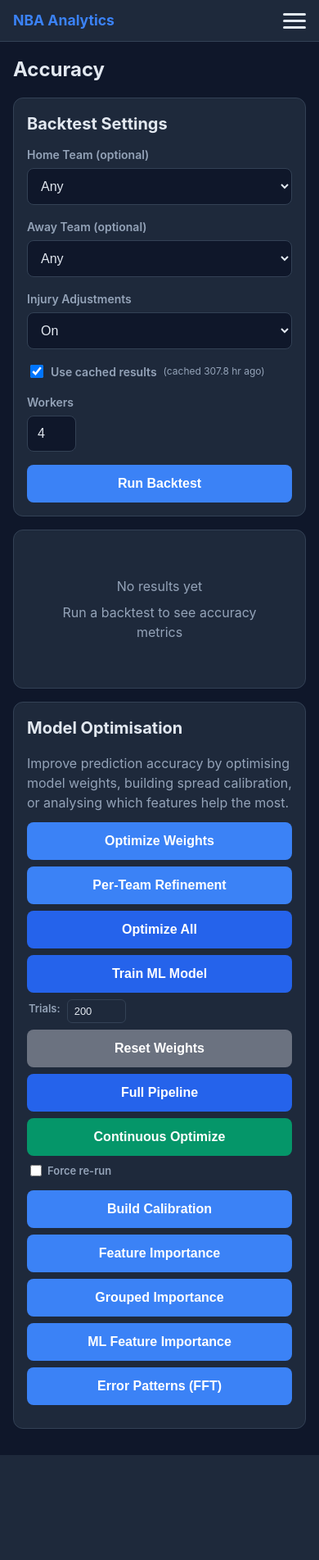
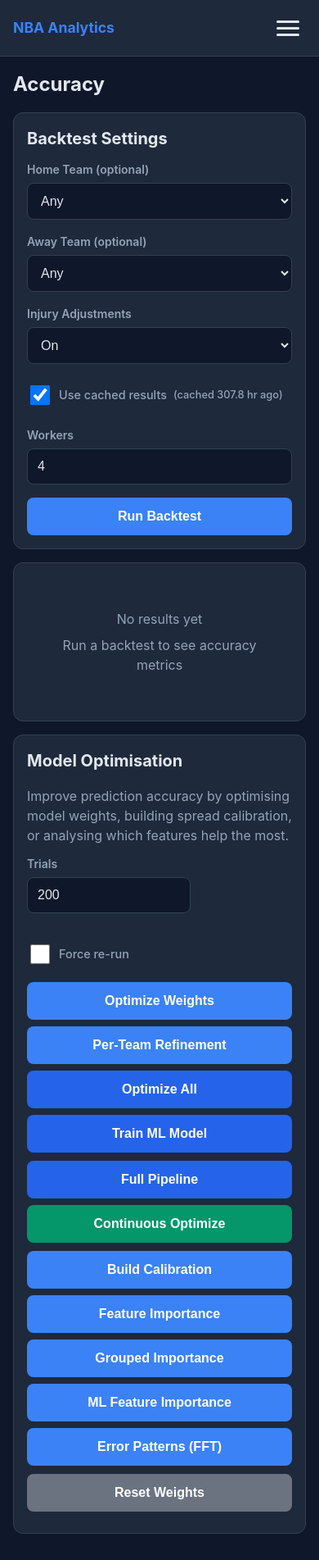
Before and after one commit to sk408/trytry, a FastAPI app: page /accuracy in a window 390 px wide. Shown: the whole page at 82% size. Before the commit the page ends 1775 px from the top, so only its background shows below. Run offline with FastAPI, Linux system fonts and the light colour scheme; data that the repository does not hold is empty.

Commit message:
AI 2NE MOBILE

```diff
--- a/src/web/static/style.css
+++ b/src/web/static/style.css
@@ -53,13 +53,14 @@
 .menu-toggle {
   display: flex;
   flex-direction: column;
-  justify-content: space-around;
-  width: 28px;
-  height: 24px;
+  justify-content: center;
+  gap: 5px;
+  width: 44px;
+  height: 44px;
   background: transparent;
   border: none;
   cursor: pointer;
-  padding: 0;
+  padding: 10px 8px;
 }
 
 .menu-toggle span {
@@ -727,6 +799,81 @@
   font-size: 1rem;
 }
 
+/* Model Optimisation Layout */
+.opt-actions {
+  display: flex;
+  flex-direction: column;
+  gap: 8px;
+  margin-bottom: 10px;
+}
+
+.opt-settings {
+  display: flex;
+  flex-direction: column;
+  gap: 12px;
+  margin-bottom: 12px;
+}
+
+.opt-trials-group {
+  max-width: 200px;
+}
+
+.opt-checkbox-label {
+  display: flex;
+  align-items: center;
+  gap: 8px;
+  cursor: pointer;
+  font-weight: 500;
+  font-size: 0.9rem;
+  color: var(--text-muted);
+  min-height: 44px;
+  margin: 0;
+}
+
+.opt-checkbox-label input[type="checkbox"] {
+  width: 24px;
+  height: 24px;
+  min-width: 24px;
+  cursor: pointer;
+}
+
+.btn-primary {
+  background: #2563eb;
+  color: #fff;
+  font-weight: 600;
+}
+
+.btn-primary:hover {
+  background: #3b82f6;
+}
+
+.btn-success {
+  background: #059669;
+  color: #fff;
+  font-weight: 600;
+}
+
+.btn-success:hover {
+  background: #10b981;
+}
+
+.btn-cancel {
+  background: #991b1b;
+  color: #fecaca;
+}
+
+.btn-cancel:hover {
+  background: #b91c1c;
+}
+
+.btn-muted {
+  background: #6b7280;
+}
+
+.btn-muted:hover {
+  background: #9ca3af;
+}
+
 /* Desktop Styles */
 @media (min-width: 768px) {
   .menu-toggle {
--- a/src/web/templates/accuracy.html
+++ b/src/web/templates/accuracy.html
@@ -38,20 +38,18 @@
       </select>
     </div>
 
-    <div class="form-group" style="display: flex; align-items: center; gap: 8px;">
-      <label style="display: flex; align-items: center; gap: 6px; cursor: pointer; margin: 0;">
-        <input type="checkbox" id="use-cache" name="use_cache" value="1" checked
-               style="width: 16px; height: 16px;">
+    <div class="form-group">
+      <label class="opt-checkbox-label">
+        <input type="checkbox" id="use-cache" name="use_cache" value="1" checked>
         Use cached results
+        <span id="cache-age" class="text-muted" style="font-size: 0.8rem;"></span>
       </label>
-      <span id="cache-age" style="color: #94a3b8; font-size: 12px;"></span>
     </div>
 
     <div class="form-group">
       <label for="workers">Workers</label>
       <input type="number" id="workers" name="max_workers" value="4" min="1" max="16" step="1"
-             title="Number of parallel threads. More = faster but more CPU. 4 is a good default."
-             style="width: 60px;">
+             title="Number of parallel threads. More = faster but more CPU. 4 is a good default.">
     </div>
 
     <button type="submit">Run Backtest</button>
@@ -204,32 +202,41 @@
     Improve prediction accuracy by optimising model weights, building spread calibration,
     or analysing which features help the most.
   </p>
-  <!-- Row 1: Main optimisation buttons -->
-  <div style="display: flex; gap: 8px; flex-wrap: wrap; align-items: center; margin-bottom: 8px;">
+  <!-- Settings row: Trials + Force re-run -->
+  <div class="opt-settings">
+    <div class="form-group opt-trials-group">
+      <label for="opt-trials">Trials</label>
+      <input type="number" id="opt-trials" value="200" min="50" max="2000" step="50"
+             title="Number of weight combinations to evaluate. More = better but slower. 200 default, 500+ for thorough.">
+    </div>
+    <label class="opt-checkbox-label">
+      <input type="checkbox" id="force-rerun"> Force re-run
+    </label>
+  </div>
+  <!-- Optimization buttons -->
+  <div class="opt-actions">
     <button id="btn-optimize" onclick="startOptimize()">Optimize Weights</button>
     <button id="btn-team-refine" onclick="startTeamRefinement()">Per-Team Refinement</button>
-    <button id="btn-optimize-all" onclick="startOptimizeAll()" style="background:#2563eb; color:#fff; font-weight:600;">Optimize All</button>
-    <button id="btn-ml-train" onclick="startMLTrain()" style="background:#2563eb; color:#fff; font-weight:600;">Train ML Model</button>
-    <label for="opt-trials" style="margin-left: 2px; font-size: 13px; color: #94a3b8;">Trials:</label>
-    <input type="number" id="opt-trials" value="200" min="50" max="2000" step="50"
-           title="Number of weight combinations to evaluate. More = better but slower. 200 default, 500+ for thorough."
-           style="width: 72px; padding: 6px 8px; border: 1px solid #334155; border-radius: 6px;
-                  background: #1e293b; color: #e2e8f0; font-size: 13px;">
-    <button id="btn-clear-weights" onclick="clearWeights()" style="background:#6b7280;">Reset Weights</button>
+    <button id="btn-optimize-all" onclick="startOptimizeAll()" class="btn-primary">Optimize All</button>
+    <button id="btn-ml-train" onclick="startMLTrain()" class="btn-primary">Train ML Model</button>
   </div>
-  <!-- Row 2: Pipeline + analysis buttons -->
-  <div style="display: flex; gap: 8px; flex-wrap: wrap; align-items: center; margin-bottom: 12px;">
-    <button id="btn-pipeline" onclick="startFullPipeline()" style="background:#2563eb; color:#fff; font-weight:600;">Full Pipeline</button>
-    <button id="btn-continuous" onclick="startContinuousOpt()" style="background:#059669; color:#fff; font-weight:600;">Continuous Optimize</button>
-    <button id="btn-cancel-pipeline" onclick="cancelRunning()" style="background:#991b1b; color:#fecaca; display:none;">Cancel</button>
-    <label style="display:flex; align-items:center; gap:4px; cursor:pointer; font-size:13px; color:#94a3b8;">
-      <input type="checkbox" id="force-rerun" style="width:14px; height:14px;"> Force re-run
-    </label>
+  <!-- Pipeline & continuous -->
+  <div class="opt-actions">
+    <button id="btn-pipeline" onclick="startFullPipeline()" class="btn-primary">Full Pipeline</button>
+    <button id="btn-continuous" onclick="startContinuousOpt()" class="btn-success">Continuous Optimize</button>
+    <button id="btn-cancel-pipeline" onclick="cancelRunning()" class="btn-cancel" style="display:none;">Cancel</button>
+  </div>
+  <!-- Analysis buttons -->
+  <div class="opt-actions">
     <button id="btn-calibrate" onclick="startCalibrate()">Build Calibration</button>
     <button id="btn-features" onclick="startFeatureImportance()">Feature Importance</button>
     <button id="btn-grouped" onclick="startGroupedImportance()">Grouped Importance</button>
     <button id="btn-ml-features" onclick="startMLFeatureImportance()">ML Feature Importance</button>
     <button id="btn-fft" onclick="startFFTAnalysis()">Error Patterns (FFT)</button>
+  </div>
+  <!-- Reset -->
+  <div class="opt-actions">
+    <button id="btn-clear-weights" onclick="clearWeights()" class="btn-muted">Reset Weights</button>
   </div>
   <div id="opt-log" class="log" style="max-height: 200px; overflow-y: auto; display: none;"></div>
   <div id="opt-results" style="display: none; margin-top: 12px;"></div>
--- a/src/web/templates/base.html
+++ b/src/web/templates/base.html
@@ -36,8 +36,11 @@
     function toggleMenu() {
       document.getElementById('nav').classList.toggle('open');
     }
-    // Close menu when clicking a link
+    // Mark active nav link
+    const path = window.location.pathname.replace(/\/$/, '') || '/dashboard';
     document.querySelectorAll('nav a').forEach(link => {
+      if (link.getAttribute('href') === path) link.classList.add('active');
+      // Close menu when clicking a link
       link.addEventListener('click', () => {
         document.getElementById('nav').classList.remove('open');
       });
--- a/src/web/templates/players.html
+++ b/src/web/templates/players.html
@@ -96,9 +96,9 @@
           <td>
             {{ p.name }}
             {% if mpg >= 25 %}
-            <span class="text-danger" style="font-size: 0.7rem; font-weight: 700;"> HIGH IMPACT</span>
+            <span class="text-danger player-tag"> HIGH IMPACT</span>
             {% elif mpg >= 15 %}
-            <span class="text-warning" style="font-size: 0.7rem; font-weight: 700;"> ROTATION</span>
+            <span class="text-warning player-tag"> ROTATION</span>
             {% endif %}
           </td>
           <td>{{ p.position }}</td>
```
Also changed, not shown: other parts of src/web/static/style.css (+90 -8 lines).
